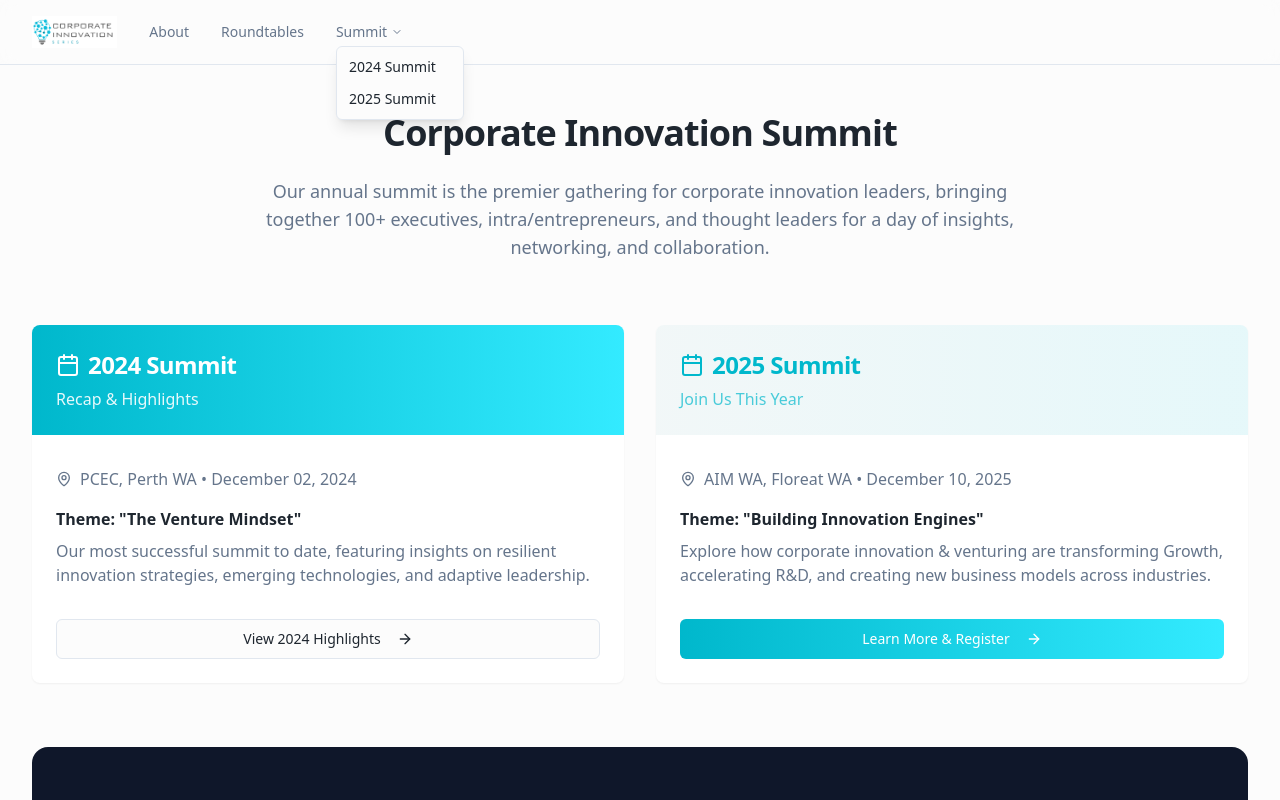
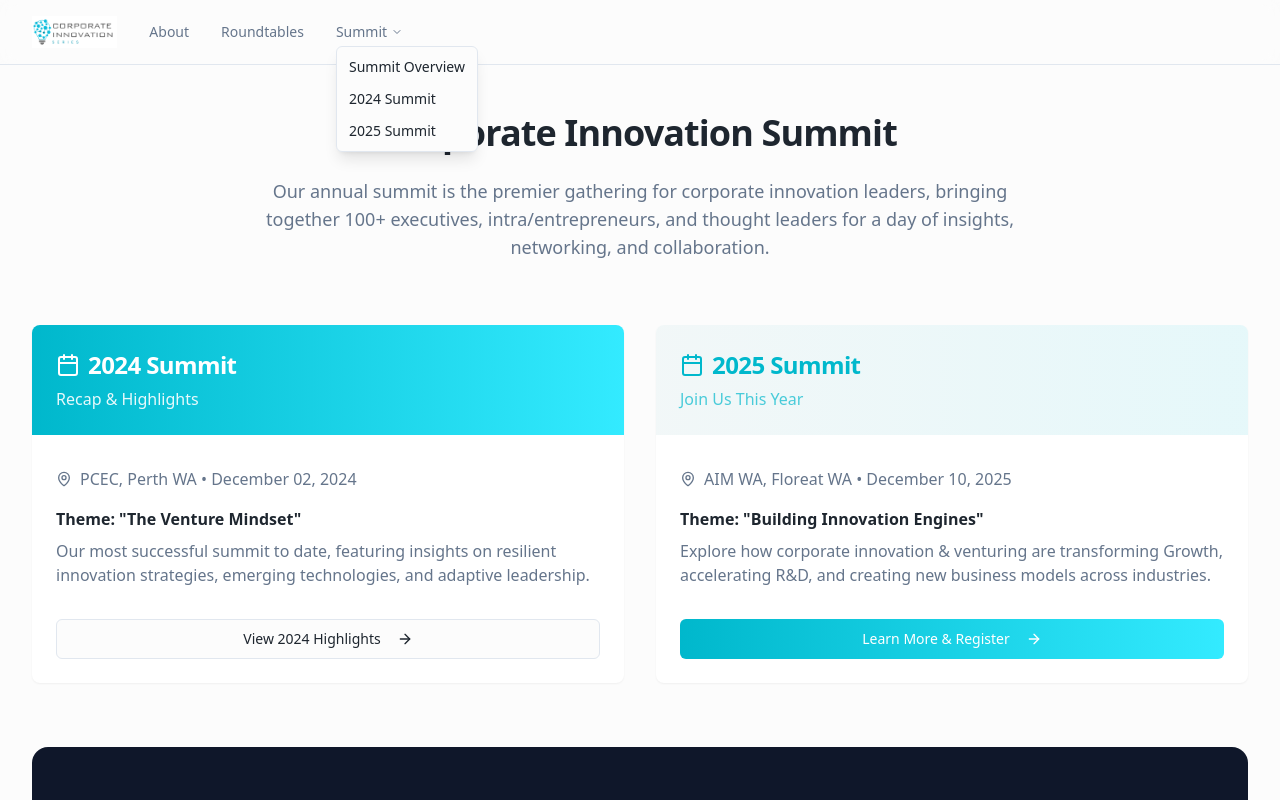
Before and after one commit to Spiro-12/corporate-innovation-series, a React (Vite) app: page / in a window 1280 px wide. Both pictures are taken after a click on the button "Summit". Shown: the top 800 px of the page. Built offline with nearby package versions, Linux system fonts and the light colour scheme.

Commit message:
Add Summit Overview to dropdown
Added "Summit Overview" link to the header's Summit dropdown menu, allowing users to navigate to the main summit page.

```diff
--- a/src/components/layout/Header.tsx
+++ b/src/components/layout/Header.tsx
@@ -57,6 +57,11 @@ const Header = () => {
             </DropdownMenuTrigger>
             <DropdownMenuContent align="start" className="bg-background border shadow-lg">
               <DropdownMenuItem asChild>
+                <Link to="/summit" className="w-full">
+                  Summit Overview
+                </Link>
+              </DropdownMenuItem>
+              <DropdownMenuItem asChild>
                 <Link to="/summit/2024" className="w-full">
                   2024 Summit
                 </Link>
```
